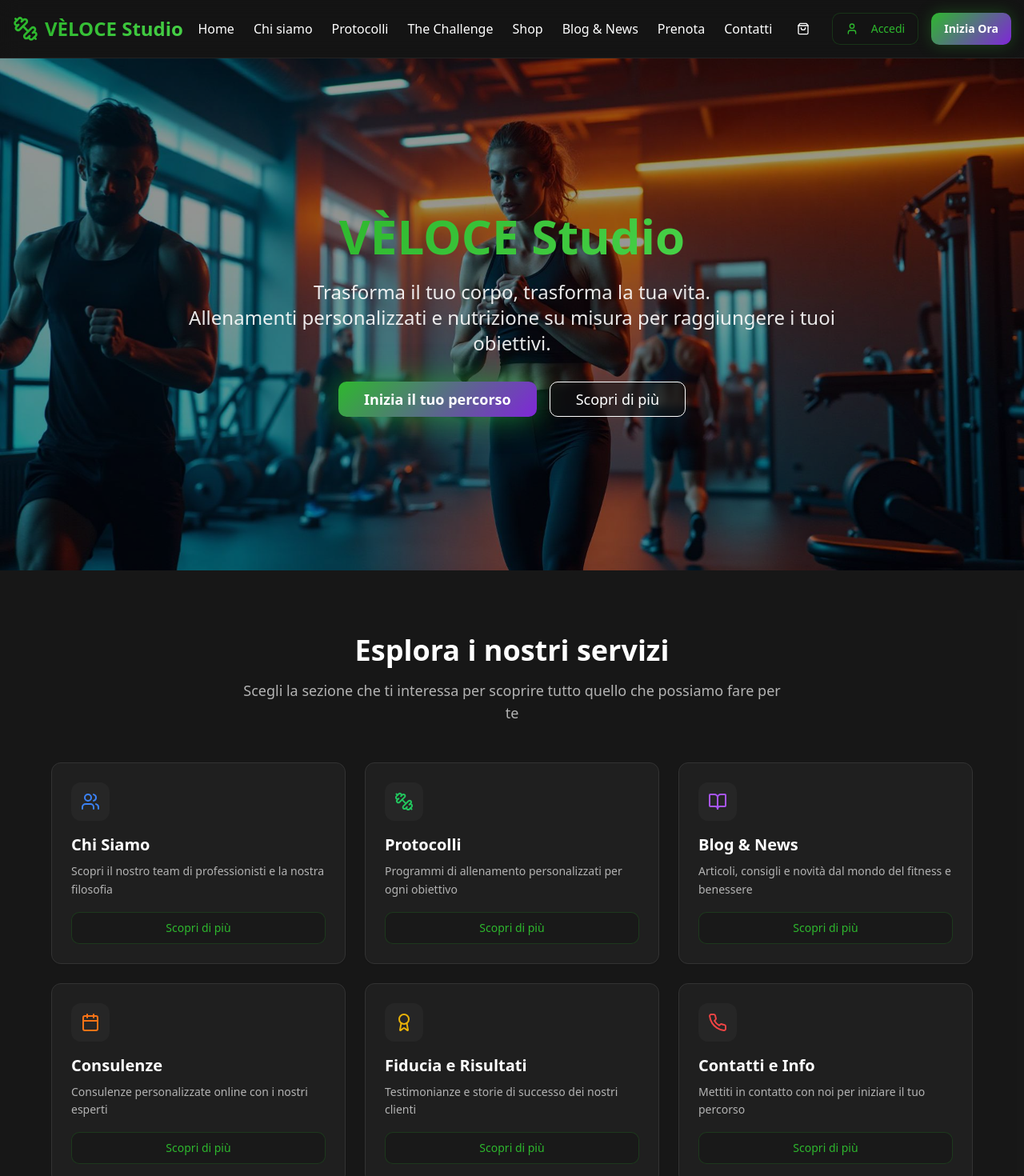
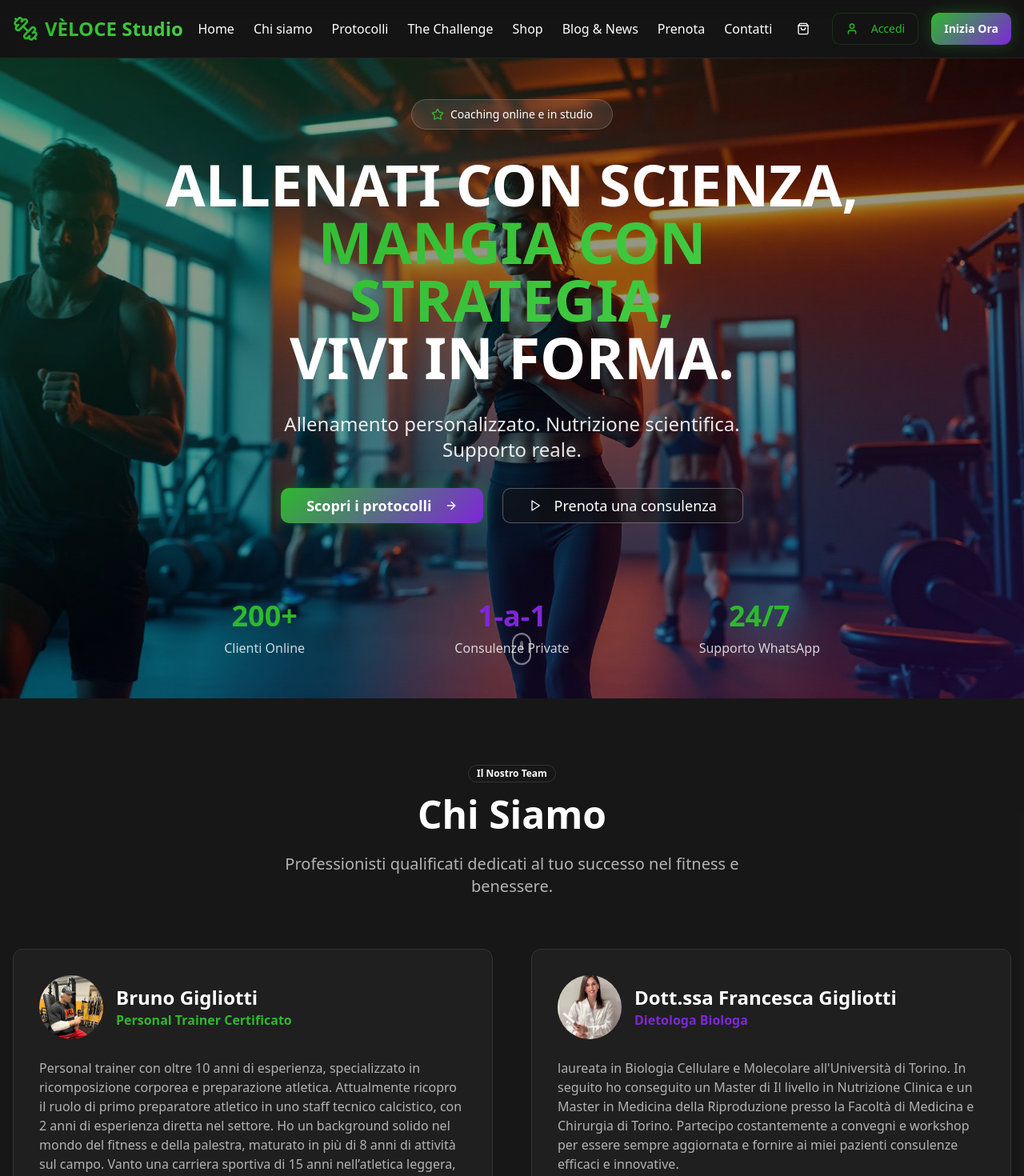
Before and after one commit to soldado88/fit-hub-digital-universe, a React (Vite) app: page / in a window 1280 px wide. Shown: the top 1470 px of the page at 80% size. Built offline with nearby package versions, Linux system fonts and the light colour scheme.

Commit message:
Reverted to commit c0cf9a4cf4519750ef5ef59acc5ec841d01909ed

```diff
--- a/src/components/HomePageHero.tsx
+++ /dev/null
@@ -1,37 +0,0 @@
-import { Button } from "@/components/ui/button";
-import gymHero from "@/assets/gym-hero.jpg";
-
-export function HomePageHero() {
-  return (
-    <section className="relative min-h-[80vh] flex items-center justify-center">
-      {/* Background Image */}
-      <div
-        className="absolute inset-0 bg-cover bg-center bg-no-repeat"
-        style={{ backgroundImage: `url(${gymHero})` }}
-      >
-        <div className="absolute inset-0 bg-black/40" />
-      </div>
-
-      {/* Content */}
-      <div className="relative z-10 text-center text-white px-4 max-w-4xl mx-auto">
-        <h1 className="text-4xl md:text-6xl font-bold mb-6 leading-tight">
-          <span className="bg-gradient-primary bg-clip-text text-transparent">
-            VÈLOCE Studio
-          </span>
-        </h1>
-        <p className="text-xl md:text-2xl mb-8 text-white/90 leading-relaxed">
-          Trasforma il tuo corpo, trasforma la tua vita.<br />
-          Allenamenti personalizzati e nutrizione su misura per raggiungere i tuoi obiettivi.
-        </p>
-        <div className="flex flex-col sm:flex-row gap-4 justify-center">
-          <Button size="lg" variant="hero" className="text-lg px-8 py-4">
-            Inizia il tuo percorso
-          </Button>
-          <Button size="lg" variant="outline" className="text-lg px-8 py-4 border-white text-white hover:bg-white hover:text-black">
-            Scopri di più
-          </Button>
-        </div>
-      </div>
-    </section>
-  );
-}
--- a/src/components/HomePageMenu.tsx
+++ /dev/null
@@ -1,93 +0,0 @@
-import { Card, CardContent } from "@/components/ui/card";
-import { Button } from "@/components/ui/button";
-import { Users, BookOpen, Award, Phone, Dumbbell, Calendar } from "lucide-react";
-
-export function HomePageMenu() {
-  const menuItems = [
-    {
-      title: "Chi Siamo",
-      description: "Scopri il nostro team di professionisti e la nostra filosofia",
-      icon: Users,
-      href: "/chi-siamo",
-      color: "text-blue-500"
-    },
-    {
-      title: "Protocolli",
-      description: "Programmi di allenamento personalizzati per ogni obiettivo",
-      icon: Dumbbell,
-      href: "/protocolli",
-      color: "text-green-500"
-    },
-    {
-      title: "Blog & News",
-      description: "Articoli, consigli e novità dal mondo del fitness e benessere",
-      icon: BookOpen,
-      href: "/blog",
-      color: "text-purple-500"
-    },
-    {
-      title: "Consulenze",
-      description: "Consulenze personalizzate online con i nostri esperti",
-      icon: Calendar,
-      href: "/consulenze",
-      color: "text-orange-500"
-    },
-    {
-      title: "Fiducia e Risultati",
-      description: "Testimonianze e storie di successo dei nostri clienti",
-      icon: Award,
-      href: "/risultati",
-      color: "text-yellow-500"
-    },
-    {
-      title: "Contatti e Info",
-      description: "Mettiti in contatto con noi per iniziare il tuo percorso",
-      icon: Phone,
-      href: "/contatti",
-      color: "text-red-500"
-    }
-  ];
-
-  return (
-    <section className="py-20 bg-muted/20">
-      <div className="container mx-auto px-4">
-        <div className="text-center mb-12">
-          <h2 className="text-3xl md:text-4xl font-bold mb-4">
-            Esplora i nostri servizi
-          </h2>
-          <p className="text-lg text-muted-foreground max-w-2xl mx-auto">
-            Scegli la sezione che ti interessa per scoprire tutto quello che possiamo fare per te
-          </p>
-        </div>
-
-        <div className="grid md:grid-cols-2 lg:grid-cols-3 gap-6 max-w-6xl mx-auto">
-          {menuItems.map((item) => {
-            const IconComponent = item.icon;
-            return (
-              <Card key={item.title} className="group hover:shadow-lg transition-all duration-300 hover:scale-105">
-                <CardContent className="p-6">
-                  <div className="flex items-center mb-4">
-                    <div className={`p-3 rounded-lg bg-muted ${item.color} bg-opacity-10`}>
-                      <IconComponent className={`w-6 h-6 ${item.color}`} />
-                    </div>
-                  </div>
-                  <h3 className="text-xl font-semibold mb-2">{item.title}</h3>
-                  <p className="text-muted-foreground mb-4 text-sm leading-relaxed">
-                    {item.description}
-                  </p>
-                  <Button
-                    variant="outline"
-                    className="w-full group-hover:bg-primary group-hover:text-primary-foreground transition-colors"
-                    onClick={() => window.location.href = item.href}
-                  >
-                    Scopri di più
-                  </Button>
-                </CardContent>
-              </Card>
-            );
-          })}
-        </div>
-      </div>
-    </section>
-  );
-}
--- a/src/pages/Index.tsx
+++ b/src/pages/Index.tsx
@@ -1,14 +1,28 @@
 import { Header } from "@/components/Header";
+import { HeroSection } from "@/components/HeroSection";
+import { BioSection } from "@/components/BioSection";
+import { ProtocolsSection } from "@/components/ProtocolsSection";
+import { ConsultationsSection } from "@/components/ConsultationsSection";
+import { ChallengeSection } from "@/components/ChallengeSection";
+import { BlogSection } from "@/components/BlogSection";
+import { ShopSection } from "@/components/ShopSection";
+import { SocialProofSection } from "@/components/SocialProofSection";
+import { ContactsSection } from "@/components/ContactsSection";
 import { Footer } from "@/components/Footer";
-import { HomePageHero } from "@/components/HomePageHero";
-import { HomePageMenu } from "@/components/HomePageMenu";
 
 const Index = () => {
   return (
     <div className="min-h-screen">
       <Header />
-      <HomePageHero />
-      <HomePageMenu />
+      <HeroSection />
+      <BioSection />
+      <ProtocolsSection />
+      <ConsultationsSection />
+      <ChallengeSection />
+      <BlogSection />
+      <ShopSection />
+      <SocialProofSection />
+      <ContactsSection />
       <Footer />
     </div>
   );
```
